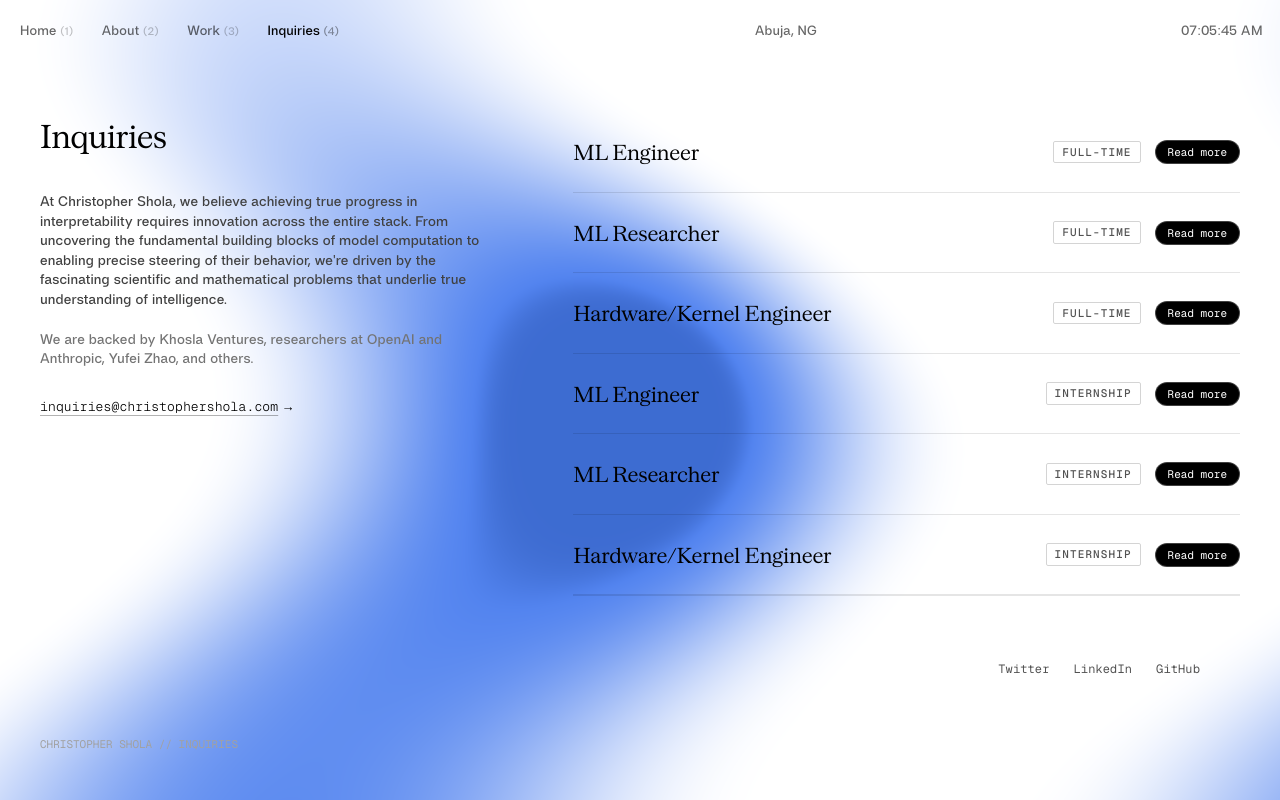
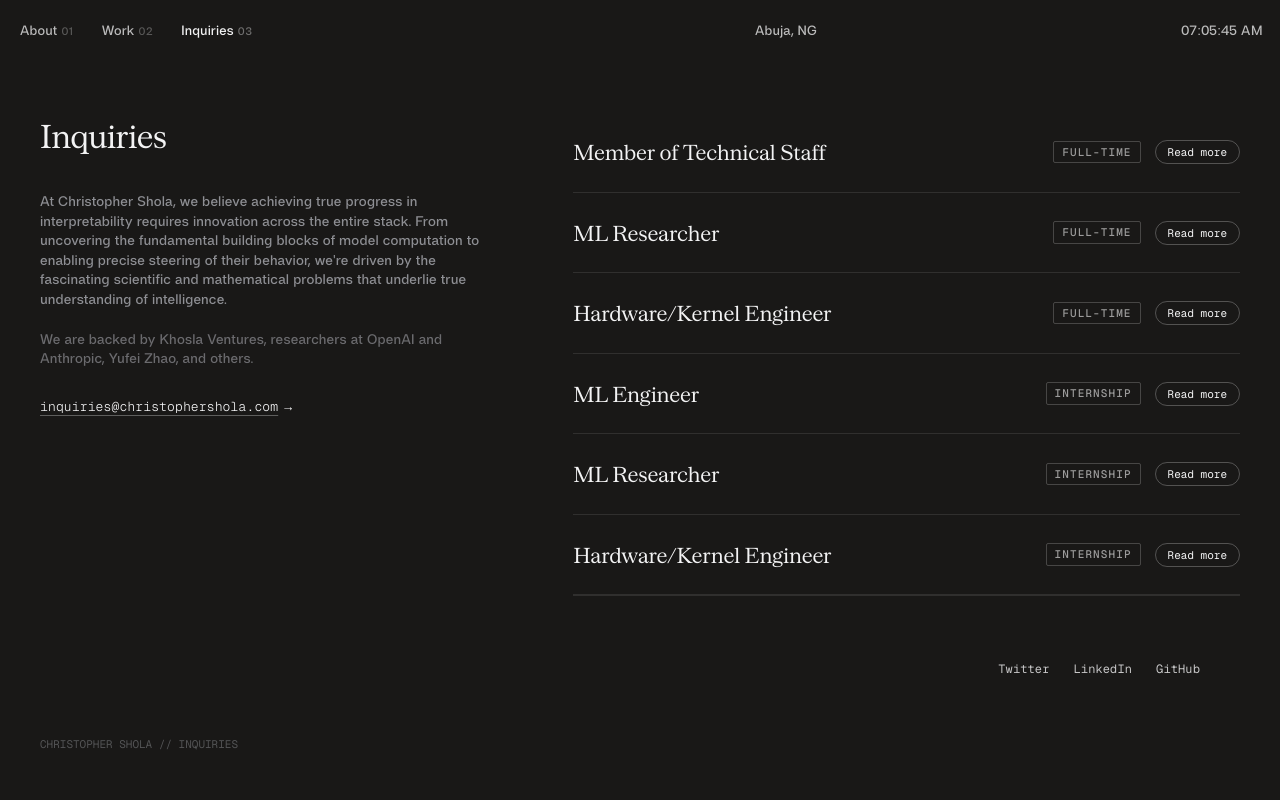
Before and after one commit to kristophershola/christophershola, a React (Vite) app: page /join in a window 1280 px wide. Built offline with nearby package versions, Linux system fonts and the light colour scheme.

Commit message:
feat: set website background to #191817 and align typography & components

```diff
--- a/index.html
+++ b/index.html
@@ -1,5 +1,5 @@
 <!doctype html>
-<html lang="en">
+<html lang="en" class="dark">
   <head>
     <meta charset="UTF-8" />
     <link rel="icon" type="image/svg+xml" href="/favicon.svg" />
@@ -8,12 +8,12 @@
     <meta name="description" content="I run an independent creative practice specializing in high-impact, cross-channel campaigns. Known for turning data into culture-shaping narratives." />
     <meta property="og:title" content="Christopher Shola" />
     <meta property="og:description" content="I run an independent creative practice specializing in high-impact, cross-channel campaigns. Known for turning data into culture-shaping narratives." />
-    <meta name="theme-color" content="#ffffff" />
+    <meta name="theme-color" content="#191817" />
     <link rel="preconnect" href="https://fonts.googleapis.com">
     <link rel="preconnect" href="https://fonts.gstatic.com" crossorigin>
     <link href="https://fonts.googleapis.com/css2?family=Geist+Mono:wght@300;400;500&display=swap" rel="stylesheet">
   </head>
-  <body class="bg-white text-black antialiased selection:bg-blue-600 selection:text-white">
+  <body class="bg-[#191817] text-[#F3F3F4] antialiased selection:bg-white selection:text-black">
     <div id="root"></div>
     <script type="module" src="/src/main.tsx"></script>
   </body>
--- a/src/App.tsx
+++ b/src/App.tsx
@@ -4,7 +4,6 @@ import HomePage from "@/pages/HomePage";
 import AboutPage from "@/pages/AboutPage";
 import WorkPage from "@/pages/WorkPage";
 import InquiriesPage from "@/pages/InquiriesPage";
-import { ShaderCanvas } from "@/components/ui/shader-canvas";
 
 // Scroll restoration helper
 function ScrollToTop() {
@@ -19,7 +18,7 @@ function ScrollToTop() {
 
 export const App: React.FC = () => {
   return (
-    <ShaderCanvas className="min-h-screen w-full">
+    <div className="relative isolate min-h-screen w-full bg-[#191817] text-[#F3F3F4]">
       <ScrollToTop />
       <Routes>
         <Route path="/" element={<HomePage />} />
@@ -30,7 +29,7 @@ export const App: React.FC = () => {
         <Route path="/join" element={<InquiriesPage />} />
         <Route path="*" element={<HomePage />} />
       </Routes>
-    </ShaderCanvas>
+    </div>
   );
 };
 
--- a/src/components/Footer.tsx
+++ b/src/components/Footer.tsx
@@ -37,10 +37,10 @@ export const Footer: React.FC<FooterProps> = ({
             href={link.href}
             target="_blank"
             rel="noopener noreferrer"
-            className="group relative text-[12px] font-mono font-normal tracking-[0.01em] text-neutral-600 hover:text-black transition-colors duration-200"
+            className="group relative text-[12px] font-mono font-normal tracking-[0.01em] text-[#F3F3F4]/80 hover:text-white transition-colors duration-200"
           >
             <span>{link.label}</span>
-            <span className="absolute left-0 -bottom-0.5 w-0 h-[1px] bg-black transition-all duration-200 group-hover:w-full" />
+            <span className="absolute left-0 -bottom-0.5 w-0 h-[1px] bg-white transition-all duration-200 group-hover:w-full" />
           </a>
         ))}
       </div>
--- a/src/components/Navbar.tsx
+++ b/src/components/Navbar.tsx
@@ -3,20 +3,25 @@ import { Link, useLocation } from "react-router-dom";
 import { motion, AnimatePresence } from "motion/react";
 import Clock from "@/components/Clock";
 
-export interface NavbarProps {
+interface NavItem {
+  name: string;
+  path: string;
+  num: string;
+}
+
+const navItems: NavItem[] = [
+  { name: "About", path: "/about", num: "01" },
+  { name: "Work", path: "/work", num: "02" },
+  { name: "Inquiries", path: "/inquiries", num: "03" },
+];
+
+interface NavbarProps {
   duration?: number;
 }
 
 export const Navbar: React.FC<NavbarProps> = ({ duration = 1.5 }) => {
+  const location = useLocation();
   const [mobileMenuOpen, setMobileMenuOpen] = useState(false);
-  const location = useLocation();
-
-  const navItems = [
-    { name: "Home", num: "(1)", path: "/" },
-    { name: "About", num: "(2)", path: "/about" },
-    { name: "Work", num: "(3)", path: "/work" },
-    { name: "Inquiries", num: "(4)", path: "/inquiries" },
-  ];
 
   return (
     <>
@@ -45,7 +50,7 @@ export const Navbar: React.FC<NavbarProps> = ({ duration = 1.5 }) => {
                     key={item.path}
                     to={item.path}
                     className={`group flex items-baseline gap-1 text-[13.5px] font-sans font-normal tracking-[0.01em] transition-opacity duration-200 ${
-                      isActive ? "text-black opacity-100 font-medium" : "text-black opacity-60 hover:opacity-100"
+                      isActive ? "text-[#F3F3F4] opacity-100 font-medium" : "text-[#F3F3F4] opacity-75 hover:opacity-100"
                     }`}
                   >
                     <span>{item.name}</span>
@@ -65,12 +70,12 @@ export const Navbar: React.FC<NavbarProps> = ({ duration = 1.5 }) => {
               className="md:hidden flex flex-col justify-center items-center w-8 h-8 space-y-1.5 focus:outline-none"
             >
               <span
-                className={`block w-5 h-[1px] bg-black transition-transform duration-300 ${
+                className={`block w-5 h-[1px] bg-[#F3F3F4] transition-transform duration-300 ${
                   mobileMenuOpen ? "rotate-45 translate-y-[3.5px]" : ""
                 }`}
               />
               <span
-                className={`block w-5 h-[1px] bg-black transition-transform duration-300 ${
+                className={`block w-5 h-[1px] bg-[#F3F3F4] transition-transform duration-300 ${
                   mobileMenuOpen ? "-rotate-45 -translate-y-[3.5px]" : ""
                 }`}
               />
@@ -78,14 +83,17 @@ export const Navbar: React.FC<NavbarProps> = ({ duration = 1.5 }) => {
           </div>
 
           {/* Location (col-start-8 col-span-3, 1:1 matching chrisrodriguez.me) */}
-          <span className="col-start-8 col-span-3 max-md:col-start-auto max-md:col-span-2 max-md:text-right font-sans text-[13.5px] font-normal tracking-[0.01em] text-black opacity-60 hover:opacity-100 transition-opacity duration-200 whitespace-nowrap hidden [@media(min-width:360px)]:inline select-none cursor-default">
+          <span className="col-start-8 col-span-3 max-md:col-start-auto max-md:col-span-2 max-md:text-right font-sans text-[13.5px] font-normal tracking-[0.01em] text-[#F3F3F4] opacity-75 hover:opacity-100 transition-opacity duration-200 whitespace-nowrap hidden [@media(min-width:360px)]:inline select-none cursor-default">
             Abuja, NG
           </span>
 
           {/* Clock (col-span-2 text-right, 1:1 matching chrisrodriguez.me) */}
-          <span className="col-span-2 max-md:col-span-1 [@media(max-width:359px)]:col-start-4 text-right font-sans text-[13.5px] font-normal tracking-[0.01em] text-black opacity-60 hover:opacity-100 transition-opacity duration-200 whitespace-nowrap select-none cursor-default">
-            <Clock timeZone="Africa/Lagos" />
-          </span>
+          <div className="col-span-2 text-right hidden sm:flex items-center justify-end">
+            <Clock
+              timeZone="Africa/Lagos"
+              className="font-sans text-[13.5px] font-normal tracking-[0.01em] text-[#F3F3F4] opacity-75 hover:opacity-100 transition-opacity duration-200"
+            />
+          </div>
         </div>
       </motion.header>
 
@@ -97,7 +105,7 @@ export const Navbar: React.FC<NavbarProps> = ({ duration = 1.5 }) => {
             animate={{ opacity: 1, y: 0 }}
             exit={{ opacity: 0, y: -20 }}
             transition={{ duration: 0.25, ease: "easeInOut" }}
-            className="fixed inset-0 z-30 bg-white flex flex-col justify-center px-8 sm:px-12 md:hidden"
+            className="fixed inset-0 z-30 bg-[#191817] flex flex-col justify-center px-8 sm:px-12 md:hidden"
           >
             <nav className="flex flex-col space-y-8">
               {navItems.map((item) => {
@@ -110,7 +118,7 @@ export const Navbar: React.FC<NavbarProps> = ({ duration = 1.5 }) => {
                     key={item.path}
                     to={item.path}
                     onClick={() => setMobileMenuOpen(false)}
-                    className={`flex items-baseline gap-3 text-3xl font-serif text-black transition-opacity ${
+                    className={`flex items-baseline gap-3 text-3xl font-serif text-[#F3F3F4] transition-opacity ${
                       isActive ? "opacity-100 font-medium" : "opacity-60 hover:opacity-100"
                     }`}
                   >
--- a/src/index.css
+++ b/src/index.css
@@ -29,26 +29,21 @@
   --font-sans: "Another Sans", sans-serif;
   --font-mono: "Geist Mono", "Flexa Mono", monospace;
 
-  --color-accent: #2563eb;
-  --color-ink: #000000;
-  --color-surface: #ffffff;
-  --color-void: #ffffff;
-  --color-star: #000000;
-  --color-badge-bg: #f3f4f6;
-  --color-badge-border: #e5e7eb;
+  --color-void: #191817;
+  --color-star: #F3F3F4;
+  --color-surface: #191817;
+  --color-badge-bg: #222120;
+  --color-badge-border: #333230;
 }
 
 :root {
-  --color-accent: #2563eb;
-  --color-ink: #000000;
-  --color-surface: #ffffff;
-  --background: #ffffff;
-  --foreground: #000000;
+  --background: #191817;
+  --foreground: #F3F3F4;
 }
 
 html, body {
-  background-color: #ffffff;
-  color: #000000;
+  background-color: #191817;
+  color: #F3F3F4;
   margin: 0;
   padding: 0;
   min-height: 100vh;
@@ -58,7 +53,7 @@ html, body {
 
 /* Accessible focus rings */
 :focus-visible {
-  outline: 1px dashed rgba(0, 0, 0, 0.6);
+  outline: 1px dashed rgba(243, 243, 244, 0.6);
   outline-offset: 3px;
 }
 
@@ -68,12 +63,12 @@ html, body {
   height: 6px;
 }
 ::-webkit-scrollbar-track {
-  background: #ffffff;
+  background: #191817;
 }
 ::-webkit-scrollbar-thumb {
-  background: #d1d5db;
+  background: #2b2a28;
   border-radius: 3px;
 }
 ::-webkit-scrollbar-thumb:hover {
-  background: #9ca3af;
+  background: #3d3b38;
 }
--- a/src/pages/HomePage.tsx
+++ b/src/pages/HomePage.tsx
@@ -5,7 +5,7 @@ import Footer from "@/components/Footer";
 
 export const HomePage: React.FC = () => {
   return (
-    <div className="relative w-full h-screen overflow-hidden text-black select-none">
+    <div className="relative w-full h-screen overflow-hidden text-[#F3F3F4] select-none">
       {/* Global Navigation */}
       <Navbar />
 
@@ -18,12 +18,12 @@ export const HomePage: React.FC = () => {
           className="space-y-4"
         >
           {/* Headline in Serrif Thin */}
-          <h1 className="font-serif text-[28px] sm:text-[30px] font-normal leading-[1.05] tracking-[-0.02em] text-black">
+          <h1 className="font-serif text-[28px] sm:text-[30px] font-normal leading-[1.05] tracking-[-0.02em] text-[#F3F3F4]">
             Hi! I'm Shola
           </h1>
 
           {/* Body Rationale in Another Sans Thin - Neutral grey tone */}
-          <div className="space-y-2 font-sans text-[13.5px] sm:text-[14px] font-light leading-[1.35] tracking-[0.01em] text-neutral-600">
+          <div className="space-y-2 font-sans text-[13.5px] sm:text-[14px] font-light leading-[1.35] tracking-[0.01em] text-[#8E8F94]">
             <p>
               I run an independent creative practice specializing in high-impact, cross-channel campaigns. Known for turning data into culture-shaping narratives.
             </p>
--- a/src/pages/InquiriesPage.tsx
+++ b/src/pages/InquiriesPage.tsx
@@ -2,20 +2,20 @@ import React from "react";
 import { motion } from "motion/react";
 import Navbar from "@/components/Navbar";
 import Footer from "@/components/Footer";
+import { Button } from "@/components/ui/button";
 import { Badge } from "@/components/ui/badge";
-import { Button } from "@/components/ui/button";
 
-interface JobRole {
+interface JobPosting {
   title: string;
   type: "FULL-TIME" | "INTERNSHIP";
   link: string;
 }
 
-const jobs: JobRole[] = [
+const jobs: JobPosting[] = [
   {
-    title: "ML Engineer",
+    title: "Member of Technical Staff",
     type: "FULL-TIME",
-    link: "https://jobs.ashbyhq.com/tilderesearch/b2e145db-0111-47c1-9d9f-e856a057d8ef",
+    link: "https://jobs.ashbyhq.com/tilderesearch/ad7cb372-e425-45dc-bf43-690a77519ea8/application",
   },
   {
     title: "ML Researcher",
@@ -46,7 +46,7 @@ const jobs: JobRole[] = [
 
 export const InquiriesPage: React.FC = () => {
   return (
-    <div className="relative w-full min-h-screen md:h-screen md:overflow-hidden text-black select-none flex flex-col justify-between">
+    <div className="relative w-full min-h-screen md:h-screen md:overflow-hidden text-[#F3F3F4] select-none flex flex-col justify-between">
       {/* Global Navigation */}
       <Navbar />
 
@@ -60,25 +60,25 @@ export const InquiriesPage: React.FC = () => {
           className="w-full md:w-5/12 xl:w-5/12 shrink-0 pt-20 sm:pt-24 md:pt-28 pb-8 md:pb-12 px-5 sm:px-6 md:px-8 lg:px-10 flex flex-col justify-between pointer-events-auto"
         >
           <div className="space-y-6 sm:space-y-8 max-w-lg">
-            <h1 className="font-serif text-[28px] sm:text-[32px] font-normal tracking-[-0.02em] text-black">
+            <h1 className="font-serif text-[28px] sm:text-[32px] font-normal tracking-[-0.02em] text-[#F3F3F4]">
               Inquiries
             </h1>
 
-            <div className="space-y-5 font-sans text-[13.5px] sm:text-[14px] font-light leading-[1.4] tracking-[0.01em] text-neutral-700">
+            <div className="space-y-5 font-sans text-[13.5px] sm:text-[14px] font-light leading-[1.4] tracking-[0.01em] text-[#8E8F94]">
               <p>
                 At Christopher Shola, we believe achieving true progress in interpretability requires innovation across the entire stack. From uncovering the fundamental building blocks of model computation to enabling precise steering of their behavior, we're driven by the fascinating scientific and mathematical problems that underlie true understanding of intelligence.
               </p>
 
-              <p className="text-neutral-500">
+              <p className="text-[#8E8F94]/70">
                 We are backed by Khosla Ventures, researchers at OpenAI and Anthropic, Yufei Zhao, and others.
               </p>
 
               <div className="pt-2">
                 <a
                   href="mailto:inquiries@christophershola.com"
-                  className="group inline-flex items-center gap-1.5 font-mono text-[13px] text-black hover:text-blue-600 transition-colors"
+                  className="group inline-flex items-center gap-1.5 font-mono text-[13px] text-[#F3F3F4] hover:text-white transition-colors"
                 >
-                  <span className="underline underline-offset-4 decoration-black/30 group-hover:decoration-black">
+                  <span className="underline underline-offset-4 decoration-white/30 group-hover:decoration-white">
                     inquiries@christophershola.com
                   </span>
                   <span className="transition-transform duration-200 group-hover:translate-x-1">
@@ -90,18 +90,18 @@ export const InquiriesPage: React.FC = () => {
           </div>
 
           {/* Bottom Left Subtle Indicator on Desktop */}
-          <div className="hidden md:block pt-8 text-[11px] font-mono text-neutral-400">
+          <div className="hidden md:block pt-8 text-[11px] font-mono text-[#8E8F94]/50">
             CHRISTOPHER SHOLA // INQUIRIES
           </div>
         </motion.section>
 
         {/* Right Section: Independently Scrollable Stacked Positions */}
-        <section className="w-full md:w-7/12 xl:w-7/12 md:h-full md:overflow-y-auto pt-4 sm:pt-6 md:pt-28 pb-16 px-5 sm:px-6 md:px-8 lg:px-10 pointer-events-auto scrollbar-thin scrollbar-thumb-neutral-300">
+        <section className="w-full md:w-7/12 xl:w-7/12 md:h-full md:overflow-y-auto pt-4 sm:pt-6 md:pt-28 pb-16 px-5 sm:px-6 md:px-8 lg:px-10 pointer-events-auto scrollbar-thin scrollbar-thumb-white/10">
           <motion.div
             initial={{ opacity: 0, y: 16 }}
             animate={{ opacity: 1, y: 0 }}
             transition={{ duration: 0.8, delay: 0.1, ease: [0.16, 1, 0.3, 1] }}
-            className="divide-y divide-black/10 max-w-2xl"
+            className="divide-y divide-white/10 max-w-2xl"
           >
             {jobs.map((job, idx) => (
               <div
@@ -109,13 +109,13 @@ export const InquiriesPage: React.FC = () => {
                 className="py-5 sm:py-6 flex flex-col sm:flex-row sm:items-center justify-between gap-4 group transition-colors"
               >
                 <div className="space-y-1">
-                  <h2 className="font-serif text-[19px] sm:text-[21px] font-normal tracking-[-0.01em] text-black group-hover:text-blue-600 transition-colors">
+                  <h2 className="font-serif text-[19px] sm:text-[21px] font-normal tracking-[-0.01em] text-[#F3F3F4] group-hover:text-white transition-colors">
                     {job.title}
                   </h2>
                 </div>
 
                 <div className="flex items-center gap-3.5 shrink-0">
-                  <Badge variant="outline" className="text-[10px] tracking-widest text-neutral-600 font-mono py-0.5 px-2 border-neutral-300">
+                  <Badge variant="outline" className="text-[10px] tracking-widest text-[#F3F3F4]/60 font-mono py-0.5 px-2">
                     {job.type}
                   </Badge>
 
@@ -125,7 +125,7 @@ export const InquiriesPage: React.FC = () => {
                     rel="noopener noreferrer"
                     className="focus:outline-none"
                   >
-                    <Button variant="pill" size="sm" className="bg-black text-white hover:bg-neutral-800">
+                    <Button variant="pill" size="sm">
                       Read more
                     </Button>
                   </a>
@@ -134,7 +134,7 @@ export const InquiriesPage: React.FC = () => {
             ))}
 
             {/* Footer Inside the Right Scrollable Column */}
-            <div className="pt-10 pb-6 border-t border-black/10">
+            <div className="pt-10 pb-6 border-t border-white/10">
               <Footer variant="static" className="p-0 justify-start sm:justify-end" />
             </div>
           </motion.div>
```
Also changed, not shown: src/components/ResearchCard.tsx (+6 -6 lines), src/pages/AboutPage.tsx (+5 -5 lines), src/pages/WorkPage.tsx (+4 -4 lines).
